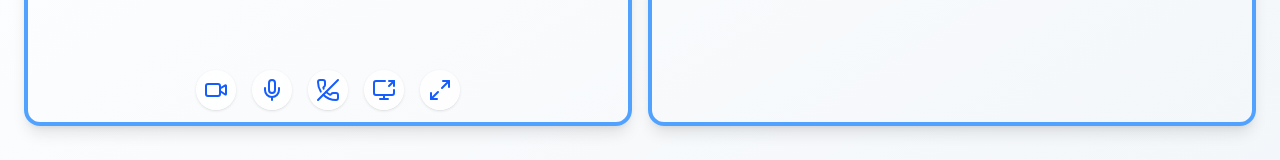
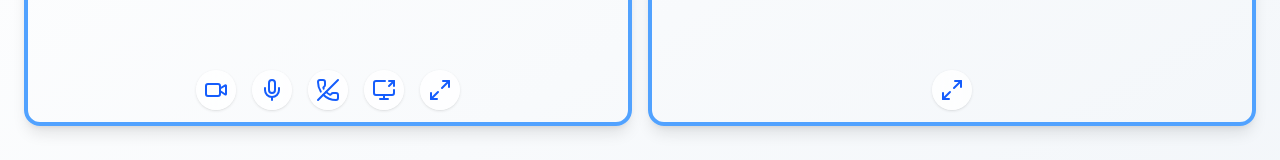
Before and after one commit to NOOB-3301/Project_Share_V2, a Next.js app: page /video in a window 1280 px wide. Shown: the part 436-596 px from the top of the page. Built offline with nearby package versions, Linux system fonts and the light colour scheme.

Commit message:
feat: add fullscreen toggle button for local video in VideoPage

```diff
--- a/app/video/page.tsx
+++ b/app/video/page.tsx
@@ -452,6 +452,22 @@ export default function VideoPage() {
             playsInline
             className="w-full h-full object-cover border-4 border-blue-400 rounded-2xl shadow-lg"
           />
+                    {/* Controls over Local Video */}
+          <div className="absolute bottom-4 left-1/2 -translate-x-1/2 flex gap-4">
+            <motion.button
+              whileTap={{ scale: 0.9 }}
+              onClick={() => toggleFullScreen(remoteVideoRef as React.RefObject<HTMLVideoElement>)}
+              className="bg-white/80 backdrop-blur p-2 rounded-full shadow hover:scale-105 transition"
+              title="Toggle Fullscreen"
+            >
+              {isFullScreen ? (
+                <Minimize2 className="text-blue-600 w-6 h-6" />
+              ) : (
+                <Maximize2 className="text-blue-600 w-6 h-6" />
+              )}
+            </motion.button>
+
+          </div>
         </div>
       </div>
 
```
